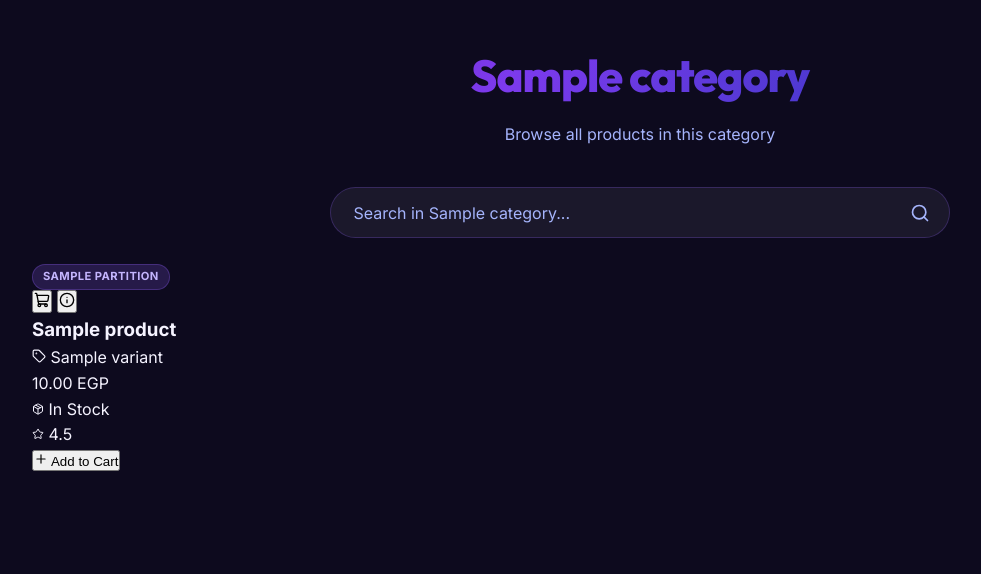
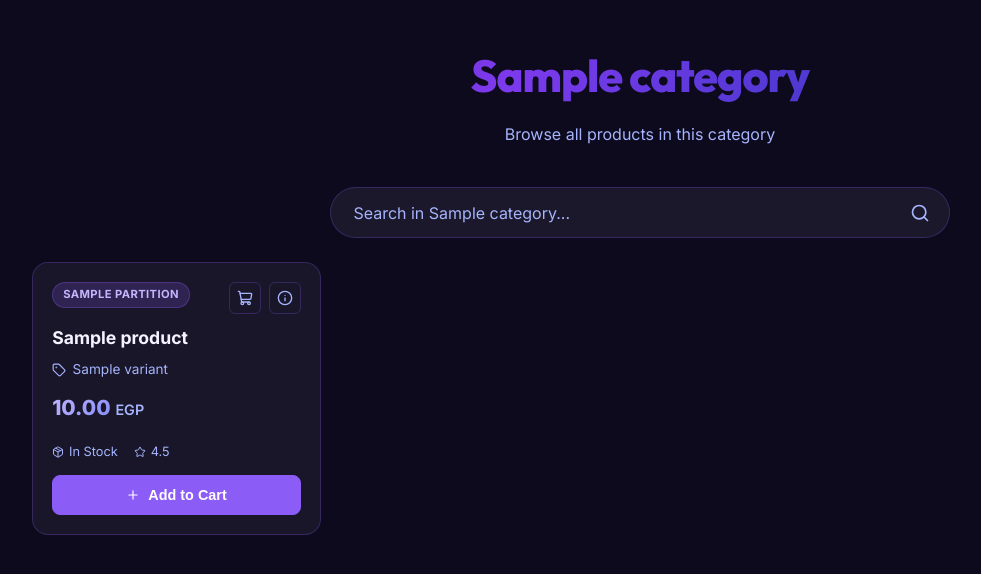
Before and after one commit to blackeagle686/market_chat_bot, a FastAPI app: template templates/category_products.html in a window 1280 px wide. Shown: the part 68-642 px from the top of the page, without its empty margins (0-981 px from the left). Run offline with FastAPI, Linux system fonts and the light colour scheme; the template is opened without the code that fills it: most values are stand-ins (such as "Sample title", 1, 10 or a date in 2020); parts of the project's set-up code (start-up, migrations or seed data) failed here and were passed over.

Commit message:
Auto-sync: 2026-04-23 12:30:33

```diff
--- a/static/market.css
+++ b/static/market.css
@@ -310,6 +310,163 @@ body.light-mode .search-bar:focus {
     font-size: 0.83rem;
 }
 
+/* ---- Enhanced Product Cards ---- */
+.product-card {
+    background: var(--surface);
+    border: 1px solid var(--border);
+    border-radius: var(--radius);
+    padding: 1.2rem;
+    text-decoration: none;
+    color: var(--text);
+    display: flex;
+    flex-direction: column;
+    gap: 0.8rem;
+    transition: transform 0.22s ease, box-shadow 0.22s ease,
+                border-color 0.22s ease, background 0.22s ease;
+    cursor: pointer;
+    position: relative;
+    overflow: hidden;
+    min-height: 220px;
+}
+
+.product-card::before {
+    content: '';
+    position: absolute;
+    inset: 0;
+    background: linear-gradient(135deg, rgba(139,92,246,0.08), transparent);
+    opacity: 0;
+    transition: opacity 0.25s;
+    pointer-events: none;
+}
+
+.product-card:hover {
+    transform: translateY(-4px);
+    box-shadow: var(--shadow-lg);
+    border-color: var(--accent);
+    background: var(--card-hover-bg);
+}
+.product-card:hover::before { opacity: 1; }
+
+.product-header {
+    display: flex;
+    justify-content: space-between;
+    align-items: flex-start;
+}
+
+.product-actions {
+    display: flex;
+    gap: 0.5rem;
+}
+
+.action-btn {
+    background: transparent;
+    border: 1px solid var(--border);
+    border-radius: 6px;
+    width: 32px;
+    height: 32px;
+    display: flex;
+    align-items: center;
+    justify-content: center;
+    color: var(--text-muted);
+    cursor: pointer;
+    transition: all 0.2s ease;
+}
+
+.action-btn:hover {
+    background: var(--accent);
+    border-color: var(--accent);
+    color: white;
+    transform: scale(1.05);
+}
+
+.product-content {
+    flex: 1;
+    display: flex;
+    flex-direction: column;
+    gap: 0.6rem;
+}
+
+.product-title {
+    font-size: 1.1rem;
+    font-weight: 700;
+    color: var(--text);
+    line-height: 1.3;
+    margin: 0;
+}
+
+.product-variant {
+    display: flex;
+    align-items: center;
+    gap: 0.4rem;
+    color: var(--text-muted);
+    font-size: 0.85rem;
+    font-weight: 500;
+}
+
+.product-price {
+    display: flex;
+    align-items: baseline;
+    gap: 0.3rem;
+    margin-top: auto;
+}
+
+.price-amount {
+    font-weight: 800;
+    font-size: 1.3rem;
+    background: linear-gradient(135deg, #c4b5fd, #818cf8);
+    -webkit-background-clip: text;
+    -webkit-text-fill-color: transparent;
+    background-clip: text;
+}
+
+.price-currency {
+    font-size: 0.9rem;
+    color: var(--text-muted);
+    font-weight: 600;
+}
+
+.product-meta {
+    display: flex;
+    gap: 1rem;
+    margin-top: 0.5rem;
+}
+
+.meta-item {
+    display: flex;
+    align-items: center;
+    gap: 0.3rem;
+    color: var(--text-muted);
+    font-size: 0.8rem;
+}
+
+.product-footer {
+    margin-top: auto;
+}
+
+.add-to-cart-btn {
+    width: 100%;
+    background: var(--accent);
+    color: white;
+    border: 1px solid var(--accent);
+    border-radius: 8px;
+    padding: 0.7rem 1rem;
+    font-size: 0.9rem;
+    font-weight: 600;
+    display: flex;
+    align-items: center;
+    justify-content: center;
+    gap: 0.5rem;
+    cursor: pointer;
+    transition: all 0.2s ease;
+}
+
+.add-to-cart-btn:hover {
+    background: var(--primary-dark);
+    border-color: var(--primary-dark);
+    transform: translateY(-1px);
+    box-shadow: 0 4px 12px rgba(139, 92, 246, 0.3);
+}
+
 /* ---- Product Specifics ---- */
 .price-tag {
     font-weight: 800;
@@ -421,10 +578,26 @@ body.light-mode .page-btn.active {
     .search-bar { font-size: 0.9rem; }
     .pagination { gap: 4px; }
     .page-btn { padding: 7px 12px; font-size: 0.82rem; }
+
+    /* Product card responsive */
+    .product-card { padding: 1rem; min-height: 200px; }
+    .product-title { font-size: 1rem; }
+    .price-amount { font-size: 1.2rem; }
+    .product-meta { gap: 0.8rem; }
+    .action-btn { width: 28px; height: 28px; }
+    .add-to-cart-btn { padding: 0.6rem 0.8rem; font-size: 0.85rem; }
 }
 
 @media (max-width: 400px) {
     .grid { grid-template-columns: 1fr; }
     .card-img { height: 90px; }
     .nav-logo { font-size: 0.95rem; }
+
+    /* Product card responsive */
+    .product-card { padding: 0.9rem; min-height: 180px; }
+    .product-title { font-size: 0.95rem; }
+    .price-amount { font-size: 1.1rem; }
+    .product-meta { flex-direction: column; gap: 0.4rem; align-items: flex-start; }
+    .action-btn { width: 26px; height: 26px; }
+    .add-to-cart-btn { padding: 0.55rem 0.7rem; font-size: 0.8rem; }
 }
```
